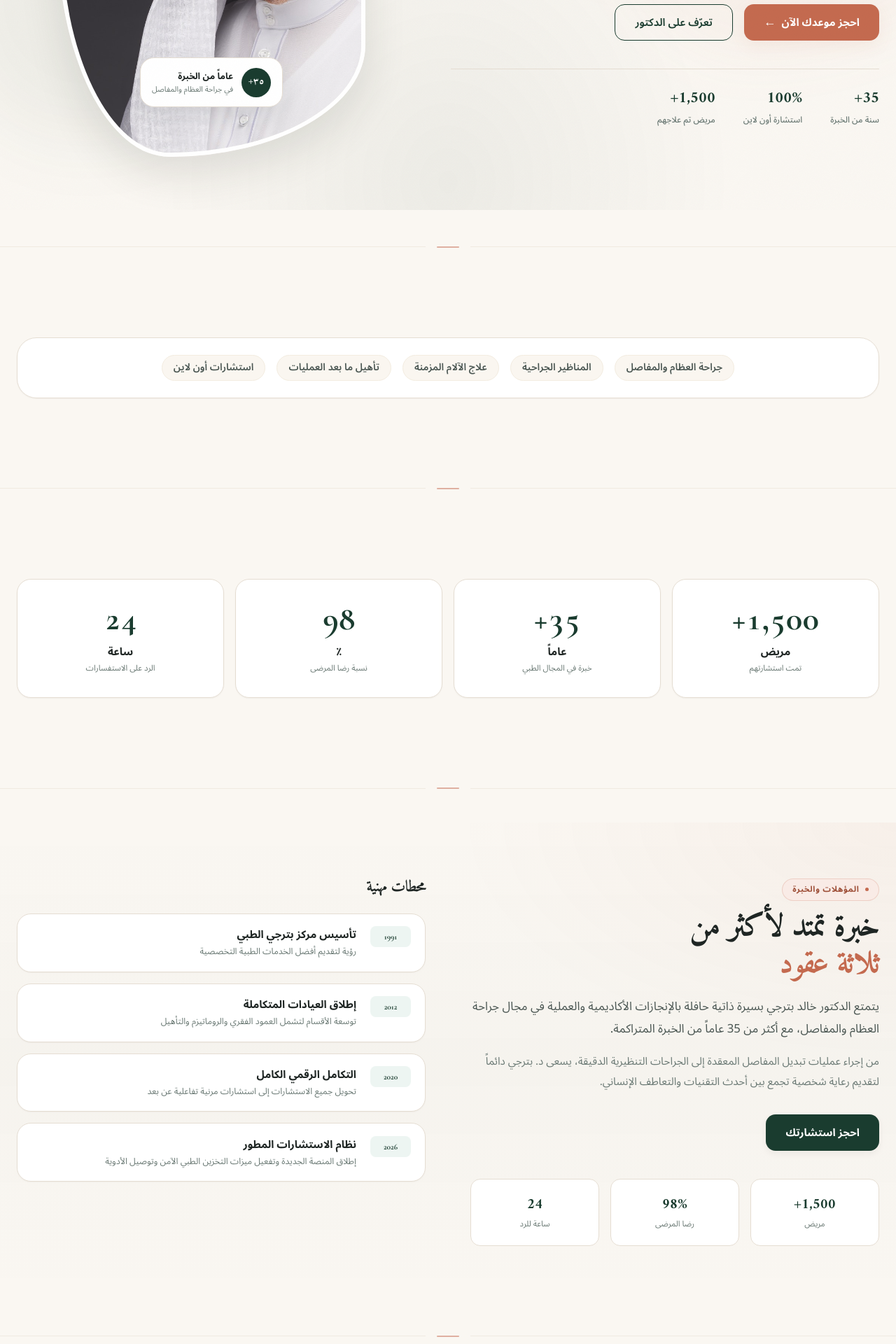
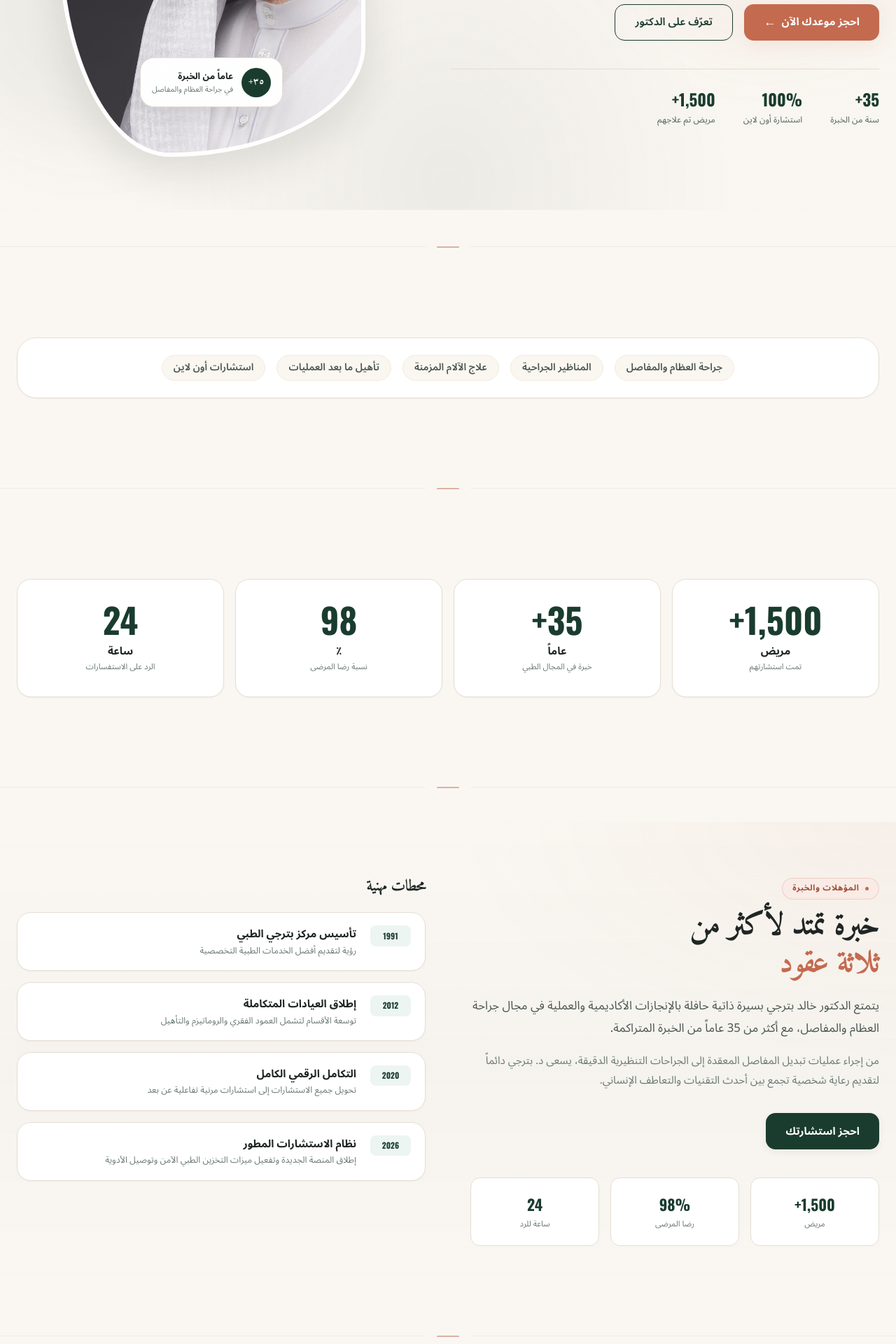
Before and after one commit to mahammed80/doctor_medical_system, a Next.js app: page / in a window 1280 px wide. Shown: the part 500-2420 px from the top of the page at 70% size. Built offline with nearby package versions, Linux system fonts and the light colour scheme.

Commit message:
feat(typography): add Oswald numbers font, make all numeric displays bold

```diff
--- a/src/app/globals.css
+++ b/src/app/globals.css
@@ -108,7 +108,13 @@ h1, h2, h3, h4, .display {
   letter-spacing: -0.02em;
 }
 
-.num, :lang(en), [dir="ltr"], input[dir="ltr"], input[type="number"] {
+.num {
+  font-family: var(--font-numbers), 'Oswald', var(--font-latin), 'Cormorant', sans-serif;
+  font-weight: 700;
+  font-variant-numeric: tabular-nums;
+}
+
+:lang(en), [dir="ltr"], input[dir="ltr"], input[type="number"] {
   font-family: var(--font-latin), 'Cormorant', var(--font-body), serif;
   font-variant-numeric: tabular-nums;
 }
@@ -599,8 +605,8 @@ textarea.input { resize: vertical; min-height: 120px; height: auto; }
 }
 .hero-stat { display: flex; flex-direction: column; gap: 0.15rem; }
 .hero-stat-num {
-  font-family: var(--font-display), 'Amiri', serif;
-  font-size: 1.4rem;
+  font-family: var(--font-numbers), 'Oswald', var(--font-latin), 'Cormorant', sans-serif;
+  font-size: 1.45rem;
   font-weight: 700;
   color: var(--primary);
 }
@@ -706,8 +712,8 @@ textarea.input { resize: vertical; min-height: 120px; height: auto; }
   animation: scaleIn 0.5s var(--ease-out) both;
 }
 .counter-num {
-  font-family: var(--font-display), 'Amiri', serif;
-  font-size: clamp(2rem, 4vw, 3rem);
+  font-family: var(--font-numbers), 'Oswald', var(--font-latin), 'Cormorant', sans-serif;
+  font-size: clamp(2.1rem, 4vw, 3.1rem);
   font-weight: 700;
   color: var(--primary);
   line-height: 1;
@@ -752,8 +758,8 @@ textarea.input { resize: vertical; min-height: 120px; height: auto; }
   border-radius: var(--r);
 }
 .mini-stat-num {
-  font-family: var(--font-display), 'Amiri', serif;
-  font-size: 1.3rem;
+  font-family: var(--font-numbers), 'Oswald', var(--font-latin), 'Cormorant', sans-serif;
+  font-size: 1.35rem;
   font-weight: 700;
   color: var(--primary);
   margin-bottom: 0.15rem;
@@ -785,9 +791,9 @@ textarea.input { resize: vertical; min-height: 120px; height: auto; }
   background: var(--primary-50);
   border-radius: var(--r-sm);
   font-size: 0.72rem;
-  font-weight: 800;
+  font-weight: 700;
   color: var(--primary);
-  font-family: var(--font-latin), 'Cormorant', serif;
+  font-family: var(--font-numbers), 'Oswald', var(--font-latin), 'Cormorant', sans-serif;
 }
 .qualification-title { font-size: 0.95rem; font-weight: 700; color: var(--fg); margin-bottom: 0.15rem; }
 .qualification-inst { font-size: 0.78rem; color: var(--fg-dim); }
@@ -853,8 +859,8 @@ textarea.input { resize: vertical; min-height: 120px; height: auto; }
   justify-content: flex-end;
 }
 .service-price {
-  font-family: var(--font-display), 'Amiri', serif;
-  font-size: 2.6rem;
+  font-family: var(--font-numbers), 'Oswald', var(--font-latin), 'Cormorant', sans-serif;
+  font-size: 2.7rem;
   font-weight: 700;
   color: var(--primary);
   line-height: 1;
@@ -930,7 +936,7 @@ textarea.input { resize: vertical; min-height: 120px; height: auto; }
   position: absolute;
   top: 1rem;
   insetInlineStart: 1rem;
-  font-family: var(--font-latin), 'Cormorant', serif;
+  font-family: var(--font-numbers), 'Oswald', var(--font-latin), 'Cormorant', sans-serif;
   font-size: 2.6rem;
   font-weight: 700;
   color: var(--border);
@@ -973,7 +979,7 @@ textarea.input { resize: vertical; min-height: 120px; height: auto; }
   display: flex;
   align-items: center;
   justify-content: center;
-  font-family: var(--font-latin), 'Cormorant', serif;
+  font-family: var(--font-numbers), 'Oswald', var(--font-latin), 'Cormorant', sans-serif;
   font-size: 1rem;
   font-weight: 700;
   margin-bottom: 1.25rem;
@@ -1286,9 +1292,9 @@ textarea.input { resize: vertical; min-height: 120px; height: auto; }
 .booking-step-count {
   font-size: 0.82rem;
   color: var(--fg-dim);
-  font-weight: 500;
+  font-weight: 700;
   direction: ltr;
-  font-family: var(--font-latin), 'Cormorant', serif;
+  font-family: var(--font-numbers), 'Oswald', var(--font-latin), 'Cormorant', sans-serif;
 }
 .booking-step-title {
   font-family: var(--font-display), 'Amiri', serif;
@@ -1354,7 +1360,7 @@ textarea.input { resize: vertical; min-height: 120px; height: auto; }
   display: flex;
   align-items: center;
   justify-content: center;
-  font-family: var(--font-latin), 'Cormorant', serif;
+  font-family: var(--font-numbers), 'Oswald', var(--font-latin), 'Cormorant', sans-serif;
   font-size: 0.85rem;
   font-weight: 700;
   transition: all 400ms var(--ease-spring);
@@ -1682,9 +1688,9 @@ textarea.input { resize: vertical; min-height: 120px; height: auto; }
   background: var(--bg);
   color: var(--fg);
   cursor: pointer;
-  font-family: var(--font-latin), 'Cormorant', serif;
-  font-size: 0.85rem;
-  font-weight: 600;
+  font-family: var(--font-numbers), 'Oswald', var(--font-latin), 'Cormorant', sans-serif;
+  font-size: 0.9rem;
+  font-weight: 700;
   transition: all 200ms;
   position: relative;
 }
@@ -1739,9 +1745,9 @@ textarea.input { resize: vertical; min-height: 120px; height: auto; }
   background: var(--bg);
   color: var(--fg);
   cursor: pointer;
-  font-family: var(--font-latin), 'Cormorant', serif;
-  font-size: 0.82rem;
-  font-weight: 600;
+  font-family: var(--font-numbers), 'Oswald', var(--font-latin), 'Cormorant', sans-serif;
+  font-size: 0.85rem;
+  font-weight: 700;
   text-align: center;
   transition: all 200ms;
 }
@@ -1816,8 +1822,8 @@ textarea.input { resize: vertical; min-height: 120px; height: auto; }
   direction: ltr;
 }
 .price-amount {
-  font-family: var(--font-display), 'Amiri', serif;
-  font-size: 4rem;
+  font-family: var(--font-numbers), 'Oswald', var(--font-latin), 'Cormorant', sans-serif;
+  font-size: 4.1rem;
   font-weight: 700;
   color: var(--primary);
   line-height: 0.95;
--- a/src/app/layout.tsx
+++ b/src/app/layout.tsx
@@ -1,5 +1,5 @@
 import type { Metadata } from 'next'
-import { Amiri, Noto_Sans_Arabic, Cormorant } from 'next/font/google'
+import { Amiri, Noto_Sans_Arabic, Cormorant, Oswald } from 'next/font/google'
 import Link from 'next/link'
 import Image from 'next/image'
 import { ToastProvider } from '@/components/Toaster'
@@ -23,6 +23,12 @@ const cormorant = Cormorant({
   variable: '--font-latin',
 })
 
+const oswald = Oswald({
+  subsets: ['latin'],
+  weight: ['500', '700'],
+  variable: '--font-numbers',
+})
+
 export const metadata: Metadata = {
   title: 'استشارات د. خالد بترجي',
   description: 'احجز استشارتك الطبية مع د. خالد بترجي بسهولة — أون لاين، آمن، وسريع.',
@@ -30,7 +36,7 @@ export const metadata: Metadata = {
 
 export default function RootLayout({ children }: { children: React.ReactNode }) {
   return (
-    <html lang="ar" dir="rtl" className={`${amiri.variable} ${notoSansArabic.variable} ${cormorant.variable}`}>
+    <html lang="ar" dir="rtl" className={`${amiri.variable} ${notoSansArabic.variable} ${cormorant.variable} ${oswald.variable}`}>
       <body>
         <ToastProvider>
           <div className="grain" />
```
Also changed, not shown: src/app/dashboard/dashboard.css (+7 -5 lines).
